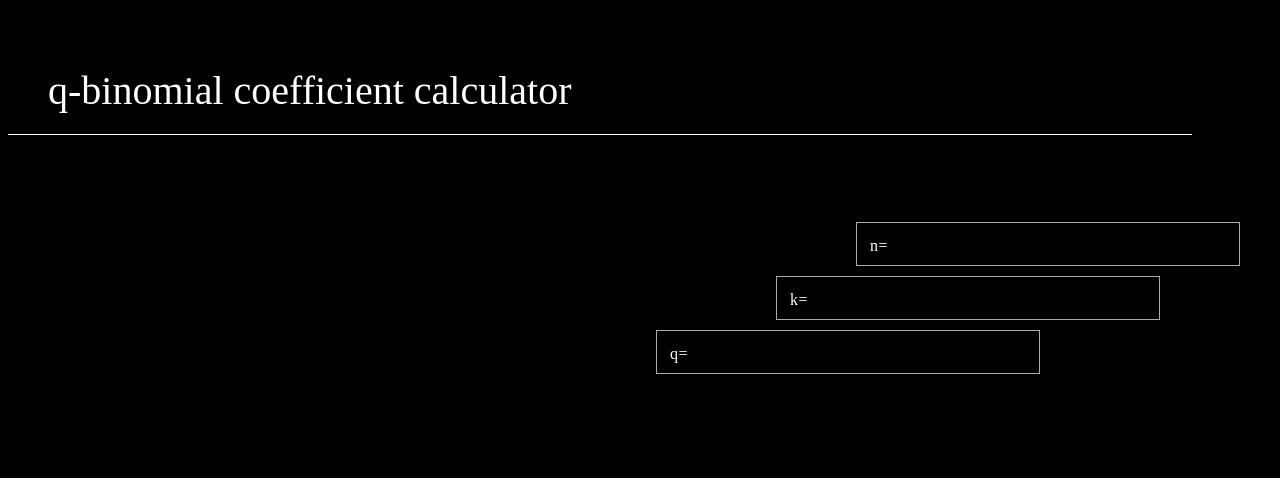
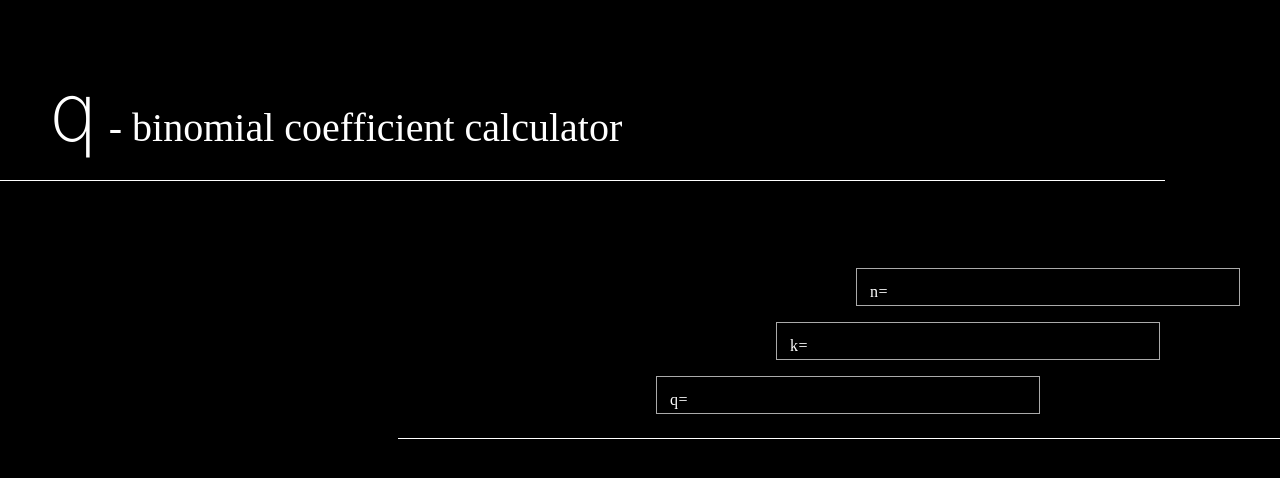
Before and after one commit to yodai49/CPP, a plain HTML site: page index.html in a window 1280 px wide. Drawn offline with Linux system fonts and the light colour scheme.

Commit message:
title etc

```diff
--- a/index.html
+++ b/index.html
@@ -6,8 +6,10 @@
         <link rel="stylesheet" href="stylesheet.css">
     </head>
     <body bgcolor = "black", text = "white">
-        <h1 class="title padding">q-binomial coefficient calculator
-            <hr class="line"></hr>
+        <h1 class="title padding">
+            <div class = "fontchange" style="display: inline-block">q</div>
+             - binomial coefficient calculator
+            <hr class="lline"></hr>
         </h1>
         <div class="cp_iptxt cp_iptxt4n">
             <input class="ef" type="text" placeholder="">
@@ -26,6 +28,9 @@
             <label>q=</label>
             <span class="focus_line"><i></i></span>
         </div>
+        <br><br><br>
+        <hr class="rline"></hr>
+
         <script type="text/javascript" src="script.js"></script>
     </body>
 </html>
--- a/stylesheet.css
+++ b/stylesheet.css
@@ -8,13 +8,26 @@
 .padding{
     padding:30pt;
 }
-.line{
+.lline{
     padding:0pt;
     color:#FFFFFF;
     border:none;
     border-top:solid 0.02px;
     position:relative;
-    left:-30pt;
+    left:-50pt;
+}
+.rline{
+    padding:0pt;
+    color:#FFFFFF;
+    border:none;
+    border-top:solid 0.02px;
+    position:relative;
+    width:70%;
+    right:-150pt;
+}
+.fontchange{
+    font-family:cursive;
+    font-size:60pt;
 }
 
 .cp_iptxt4n {
@@ -41,7 +54,7 @@
 }
 
 .cp_iptxt input[type='text'] {
-	font: 35px  "Times New Roman", serif;
+	font: 30px  "Times New Roman", serif;
 	box-sizing: border-box;
 	width: 100%;
 	letter-spacing: 1px;
```
